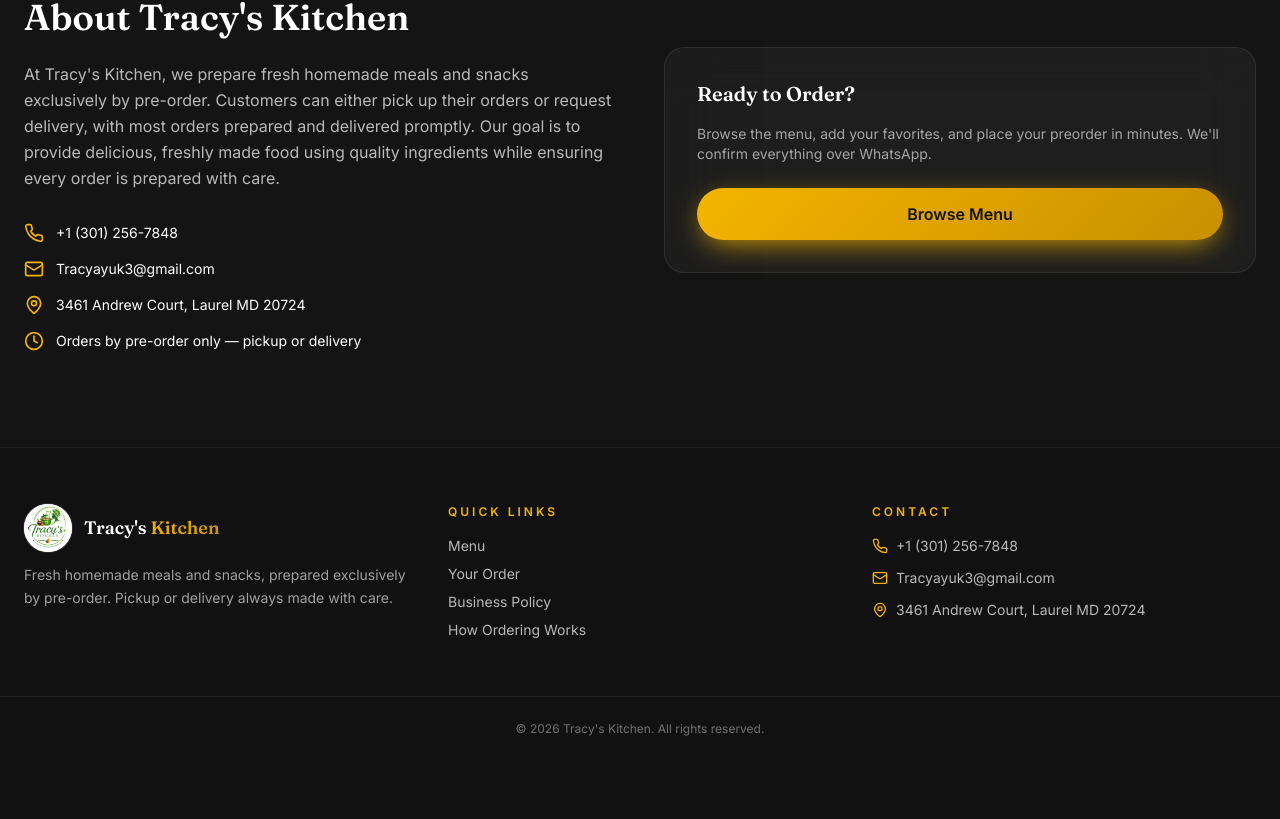
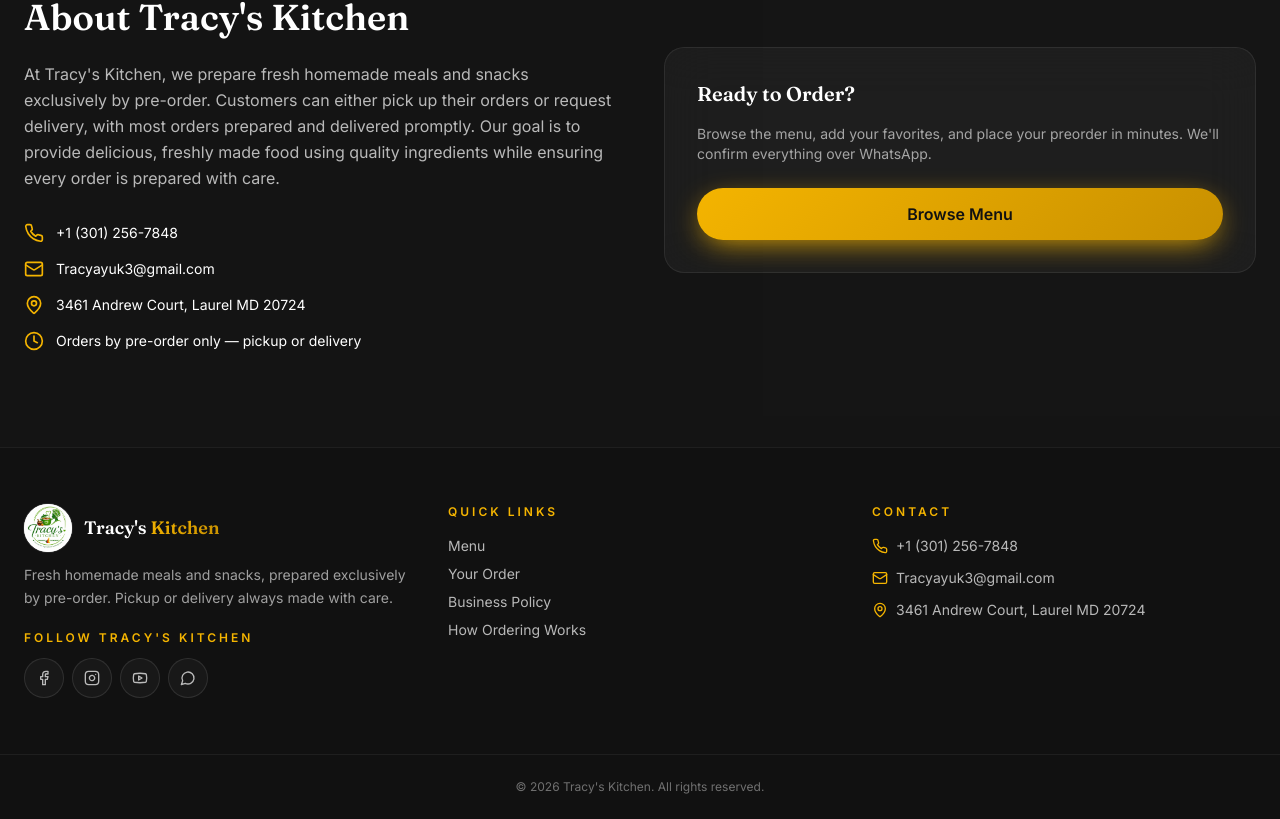
Before and after one commit to Tersurrr/tracys-kitchen, a Next.js app: page / in a window 1280 px wide. Shown: the part 4665-5484 px from the top of the page. Before the commit the page ends 5426 px from the top, so only its background shows below. Built offline with nearby package versions, Linux system fonts and the light colour scheme; no server answers; the database is empty.

Commit message:
Add social links to footer

```diff
--- a/components/Footer.tsx
+++ b/components/Footer.tsx
@@ -1,6 +1,37 @@
 import Link from 'next/link';
 import Image from 'next/image';
-import { Phone, Mail, MapPin } from 'lucide-react';
+import {
+  Facebook,
+  Instagram,
+  Mail,
+  MapPin,
+  MessageCircle,
+  Phone,
+  Youtube,
+} from 'lucide-react';
+
+const socialLinks = [
+  {
+    name: 'Facebook',
+    href: 'https://www.facebook.com/jae.cutes.7',
+    icon: Facebook,
+  },
+  {
+    name: 'Instagram',
+    href: 'https://www.instagram.com/jae.cutes.7',
+    icon: Instagram,
+  },
+  {
+    name: 'YouTube',
+    href: 'https://youtube.com/@ayukjosephinee8484',
+    icon: Youtube,
+  },
+  {
+    name: 'WhatsApp',
+    href: 'https://wa.me/13012567848?text=Hello%20Tracy%27s%20Kitchen%2C%20I%27d%20like%20to%20place%20a%20preorder.',
+    icon: MessageCircle,
+  },
+] as const;
 
 export default function Footer() {
   return (
@@ -23,6 +54,24 @@ export default function Footer() {
             Fresh homemade meals and snacks, prepared exclusively by pre-order.
             Pickup or delivery always made with care.
           </p>
+          <div className="mt-5">
+            <p className="section-eyebrow mb-3">Follow Tracy&apos;s Kitchen</p>
+            <div className="flex flex-wrap gap-2">
+              {socialLinks.map(({ name, href, icon: Icon }) => (
+                <a
+                  key={name}
+                  href={href}
+                  target="_blank"
+                  rel="noopener noreferrer"
+                  aria-label={`Follow Tracy's Kitchen on ${name}`}
+                  title={name}
+                  className="flex h-10 w-10 items-center justify-center rounded-full border border-white/10 bg-white/[0.03] text-white/70 transition-colors hover:border-gold/50 hover:bg-gold/10 hover:text-gold focus-visible:outline-none focus-visible:ring-2 focus-visible:ring-gold"
+                >
+                  <Icon className="h-4 w-4" aria-hidden="true" />
+                </a>
+              ))}
+            </div>
+          </div>
         </div>
 
         <div>
```
